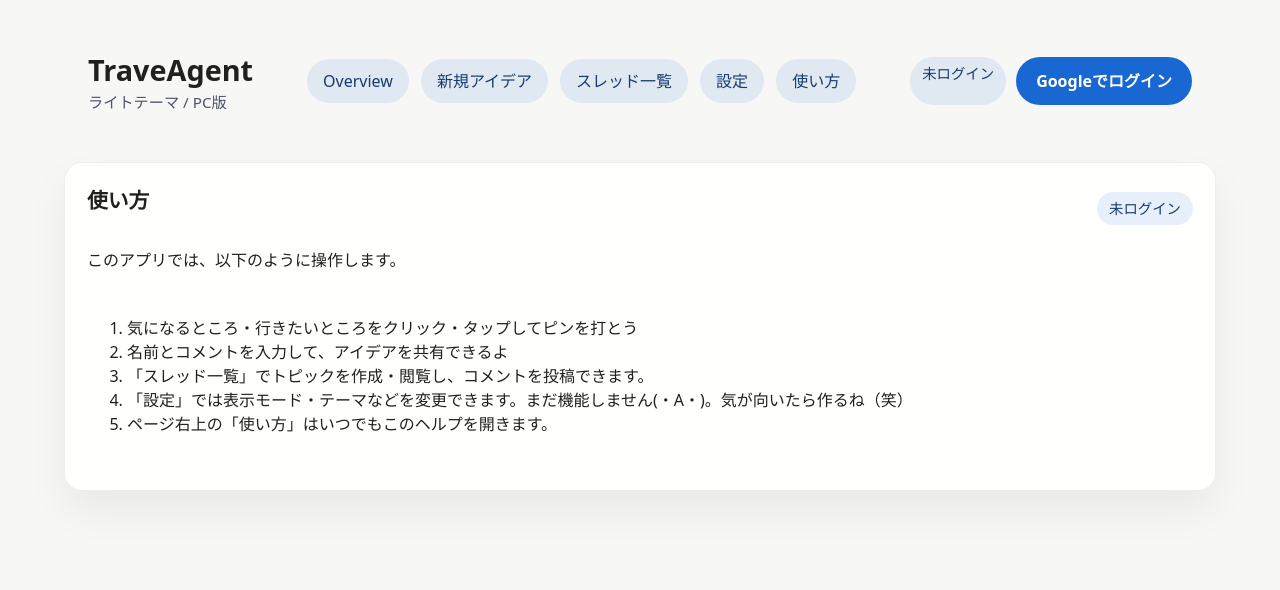
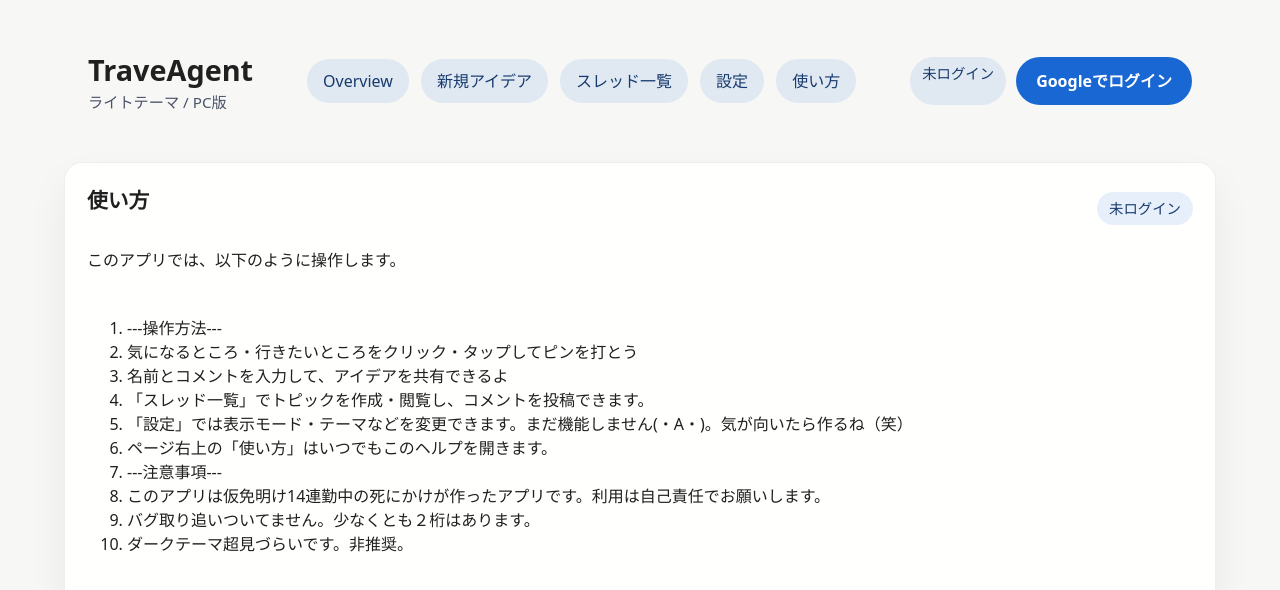
Before and after one commit to kokuden72-dot/travebeta, a Next.js app: page /howto in a window 1280 px wide. Shown: the top 590 px of the page. Built offline with nearby package versions, Linux system fonts and the light colour scheme; no server answers.

Commit message:
Update page.tsx

```diff
--- a/app/howto/page.tsx
+++ b/app/howto/page.tsx
@@ -20,11 +20,17 @@ export default function HowToPage() {
         <div className="field-group">
           <p>このアプリでは、以下のように操作します。</p>
           <ol>
+            <li>---操作方法---</li>
             <li>気になるところ・行きたいところをクリック・タップしてピンを打とう</li>
             <li>名前とコメントを入力して、アイデアを共有できるよ</li>
             <li>「スレッド一覧」でトピックを作成・閲覧し、コメントを投稿できます。</li>
             <li>「設定」では表示モード・テーマなどを変更できます。まだ機能しません(・A・)。気が向いたら作るね（笑）</li>
             <li>ページ右上の「使い方」はいつでもこのヘルプを開きます。</li>
+
+            <li>---注意事項---</li>
+            <li>このアプリは仮免明け14連勤中の死にかけが作ったアプリです。利用は自己責任でお願いします。</li>
+            <li>バグ取り追いついてません。少なくとも２桁はあります。</li>
+            <li>ダークテーマ超見づらいです。非推奨。</li>
           </ol>
         </div>
       </section>
```
